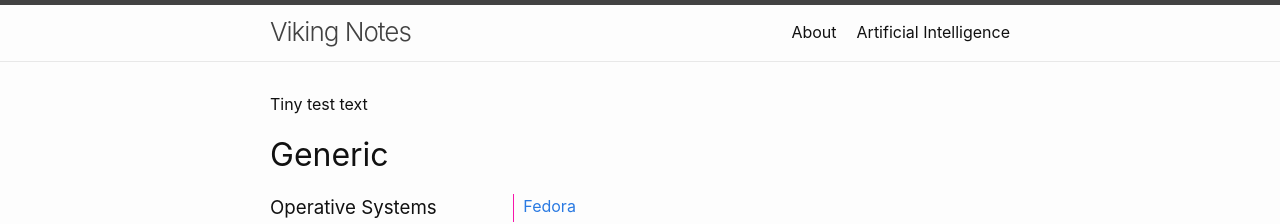
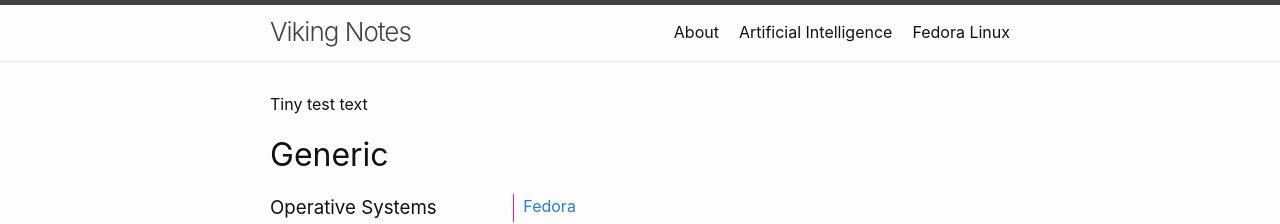
Before and after one commit to viking-cat/notes, a Jekyll site: the page built from index.md, in a window 1280 px wide. Shown: the top 224 px of the page. Built offline with Jekyll 4.4.1, drawn with Linux system fonts in a browser that asks for light colours.

Commit message:
Add front matter to Fedora page

```diff
--- a/pages/fedora.md
+++ b/pages/fedora.md
@@ -1,3 +1,8 @@
+---
+title: "Fedora Linux"
+permalink: /pages/fedora/
+---
+
 # Software
 
 {% capture gameBlock %}
```
